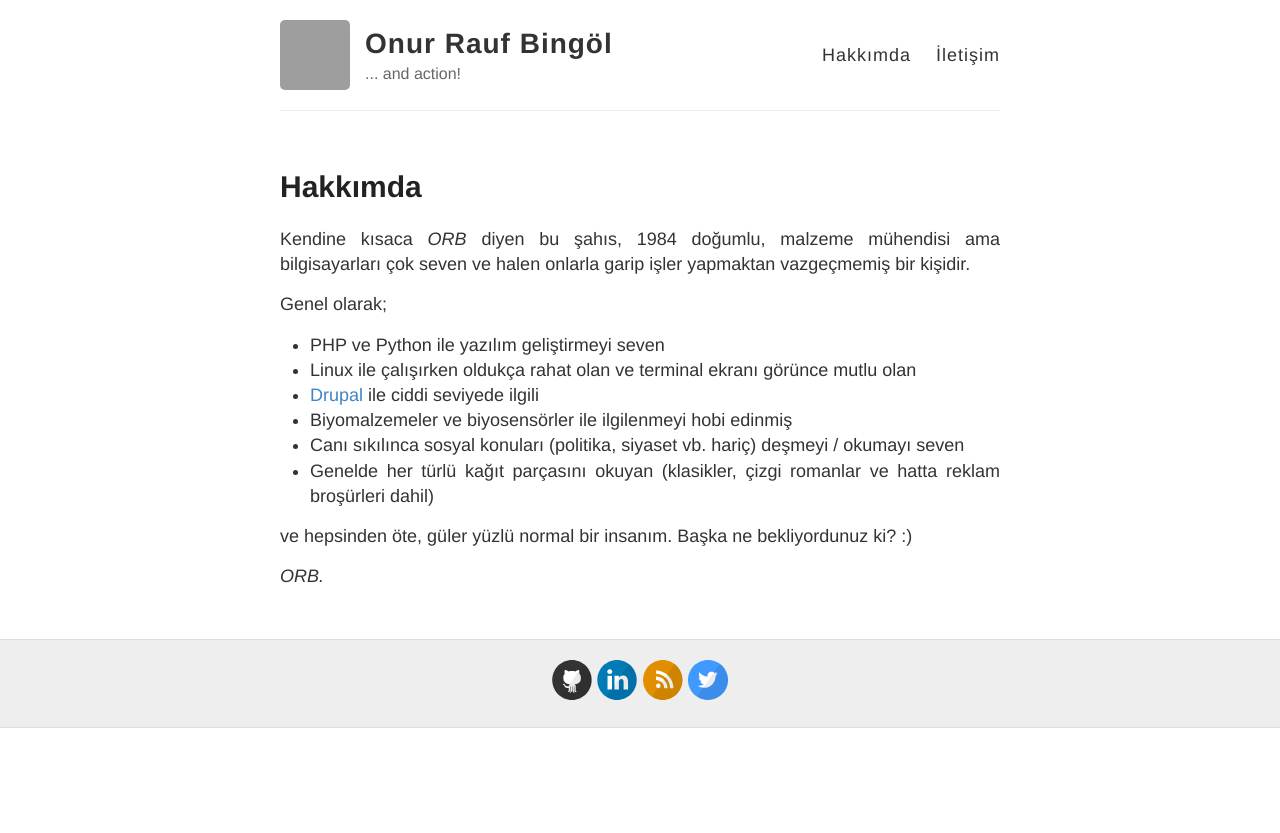
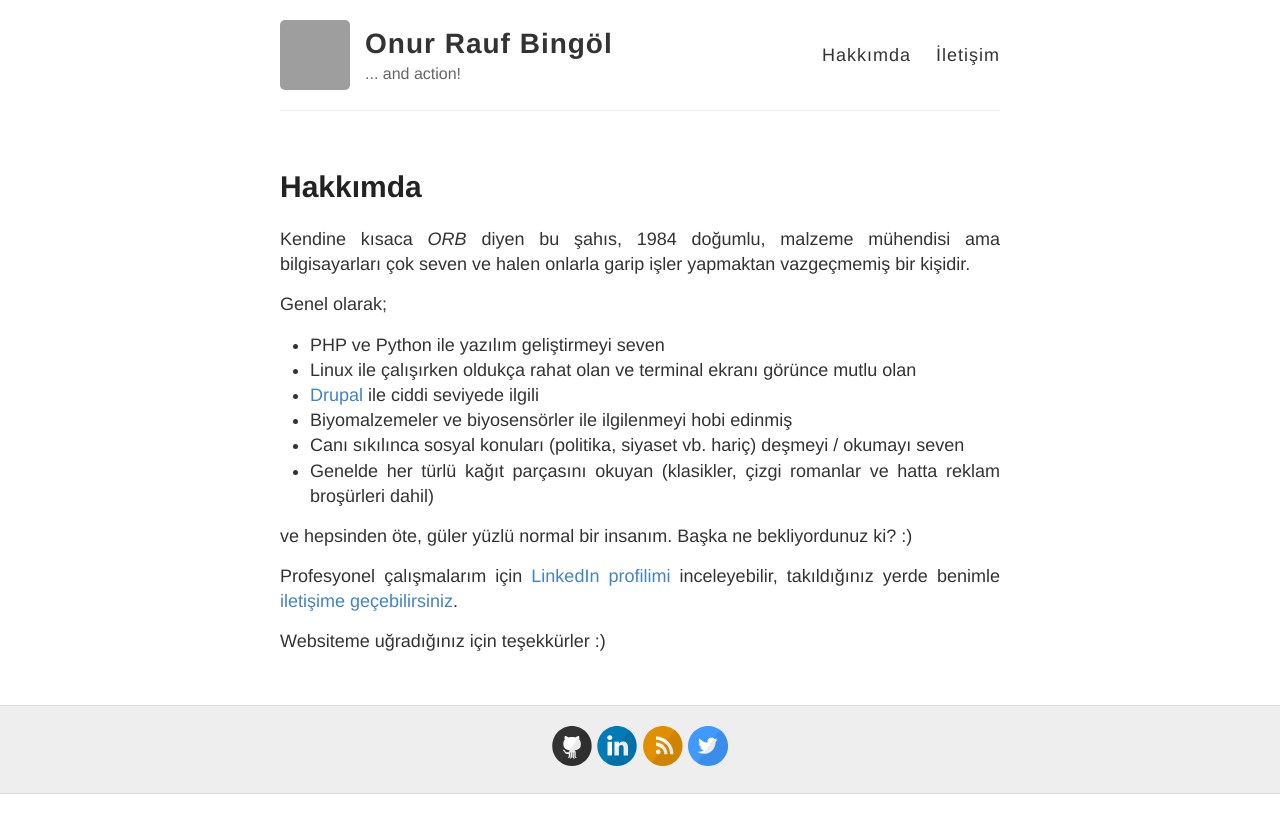
Before and after one commit to orbingol/orbingol.github.io, a Jekyll site: the page built from hakkimda.md, in a window 1280 px wide. Shown: the top 833 px of the page. Built offline with Jekyll 4.4.1, drawn with Linux system fonts in a browser that asks for light colours; Markdown is read by kramdown in place of the engine named in the settings; grey boxes are pictures that could not be loaded.

Commit message:
Updated about me page.

```diff
--- a/hakkimda.md
+++ b/hakkimda.md
@@ -19,4 +19,6 @@
 
 ve hepsinden öte, güler yüzlü normal bir insanım. Başka ne bekliyordunuz ki? :)
 
-_ORB._
+Profesyonel çalışmalarım için [LinkedIn profilimi](https://www.linkedin.com/in/onurraufbingol) inceleyebilir, takıldığınız yerde benimle [iletişime geçebilirsiniz](http://onurraufbingol.com/iletisim/).
+
+Websiteme uğradığınız için teşekkürler :)
```
